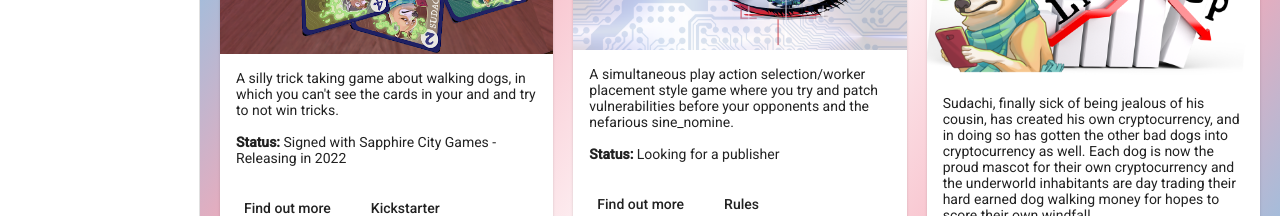
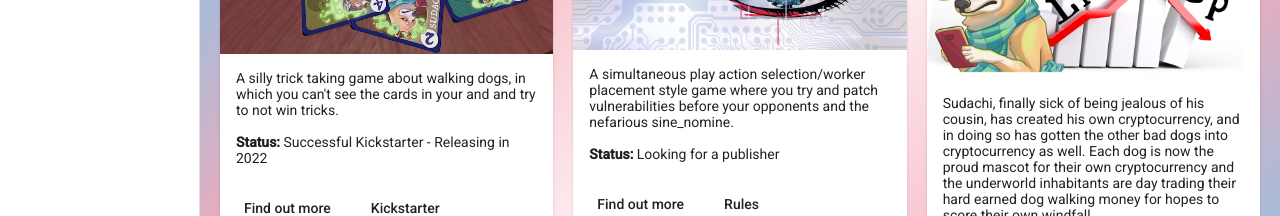
Before and after one commit to afrozenpeach/afrozenpeach, an Angular app: page /boardgames in a window 1280 px wide. Shown: the part 294-510 px from the top of the page. Built offline with nearby package versions, Linux system fonts and the light colour scheme.

Commit message:
Update Heckin Hounds status

```diff
--- a/src/app/boardgames/boardgames.types.ts
+++ b/src/app/boardgames/boardgames.types.ts
@@ -18,7 +18,7 @@ export const games: Game[] = [
         subtitle: 'A Game of Being Barely Adequate',
         imageUrl: 'assets/images/Heckin3.png',
         content: 'A silly trick taking game about walking dogs, in which you can\'t see the cards in your and and try to not win tricks.',
-        status: 'Signed with Sapphire City Games - Releasing in 2022',
+        status: 'Successful Kickstarter - Releasing in 2022',
         buttons: [
             {
                 text: 'Find out more',
```
